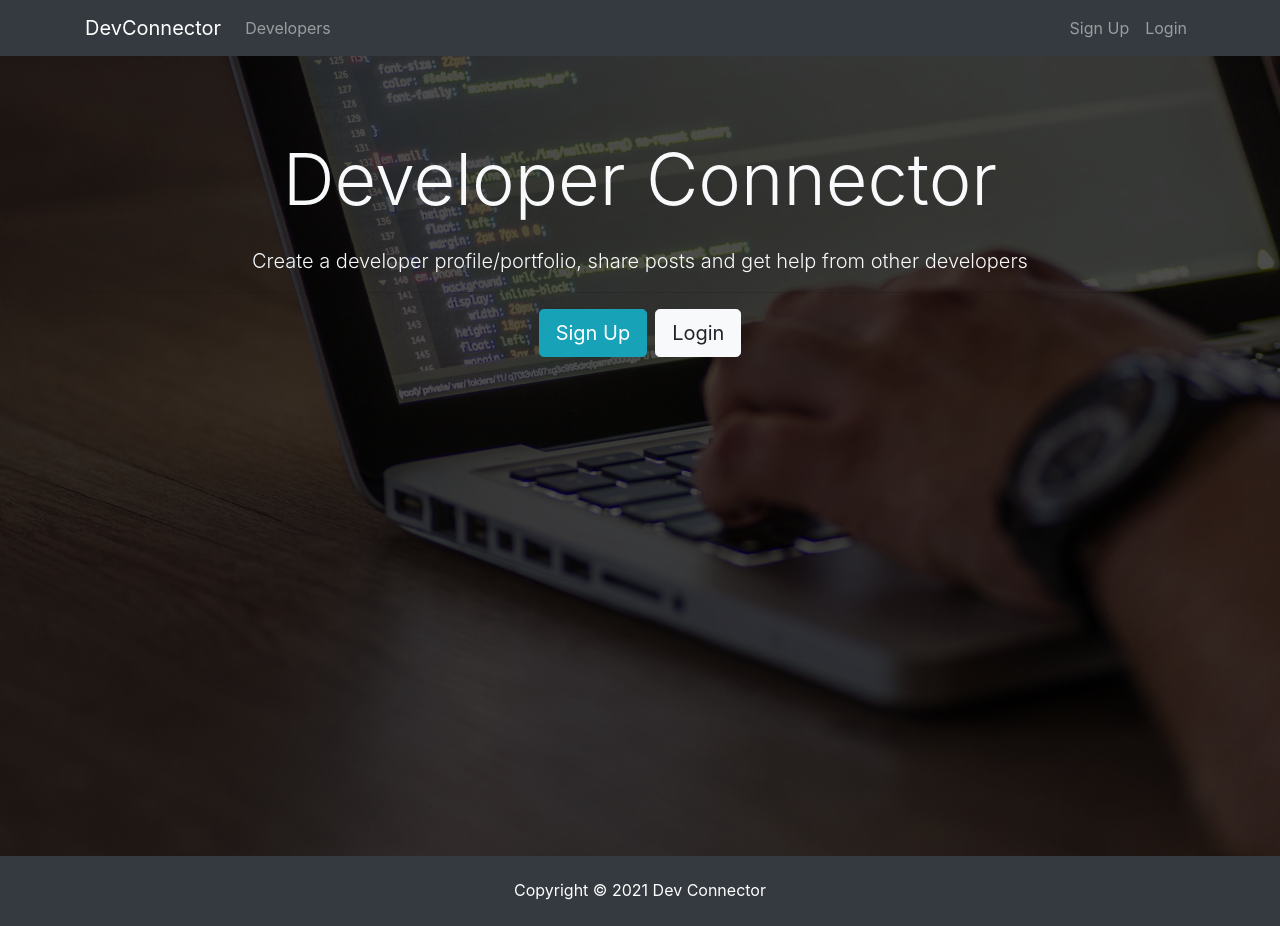
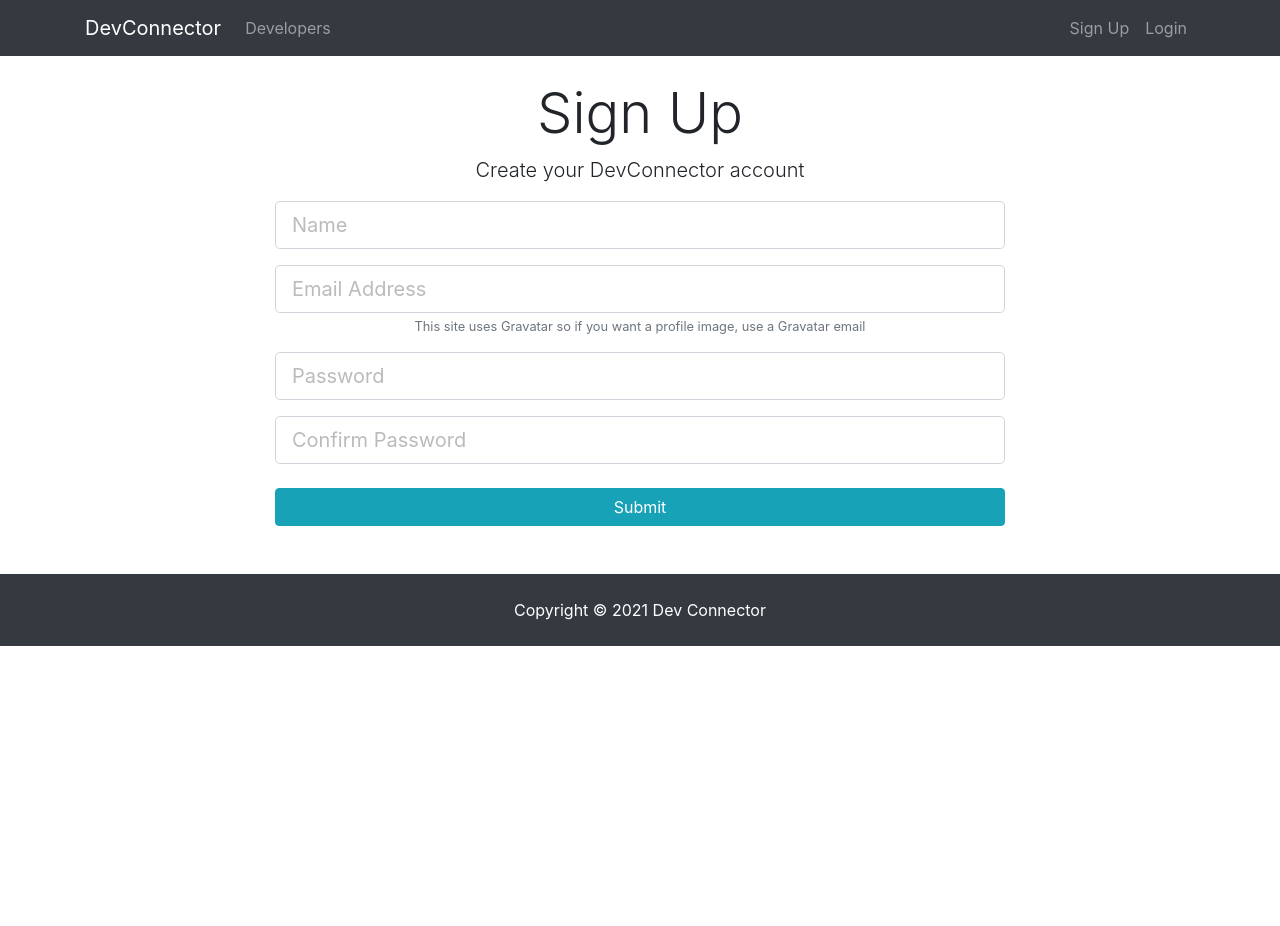
Before and after one commit to rupalidashore/DevConnector, a React (Create React App) app in the folder client/: page /register in a window 1280 px wide. After the commit the page ends 800 px from the top, so only its background shows below. Built offline with nearby package versions, Linux system fonts and the light colour scheme.

Commit message:
Ui to api for register

```diff
--- a/client/package.json
+++ b/client/package.json
@@ -6,8 +6,10 @@
     "@testing-library/jest-dom": "^5.14.1",
     "@testing-library/react": "^11.2.7",
     "@testing-library/user-event": "^12.8.3",
+    "axios": "^0.21.1",
     "react": "^17.0.2",
     "react-dom": "^17.0.2",
+    "react-router-dom": "^5.2.0",
     "react-scripts": "4.0.3",
     "web-vitals": "^1.1.2"
   },
@@ -35,6 +37,5 @@
       "last 1 safari version"
     ]
   },
-
   "proxy": "http://localhost:5000"
 }
--- a/client/src/App.js
+++ b/client/src/App.js
@@ -1,17 +1,28 @@
 
 import React , { Component } from 'react';
+import {BrowserRouter as Router, Route} from 'react-router-dom';
 import './App.css';
 import Footer from './components/layout/Footer';
 import Navbar from './components/layout/Navbar';
 import Landing from './components/layout/Landing';
+import Register from './components/auth/Register';
+import Login from './components/auth/Login';
+
 class App extends Component  {
  render() {
    return (
+     <Router>
     <div className="App">
       <Navbar />
-      <Landing />
+      <Route  exact path="/" component={Landing} />
+
+      <Route exact path="/register" component={Register} />
+
+      <Route exact path="/login" component={Login} />
+
       <Footer />
     </div>
+    </Router>
   );
  }
 }
--- /dev/null
+++ b/client/src/components/auth/Login.js
@@ -0,0 +1,28 @@
+import React, { Component } from 'react'
+
+ class Login extends Component {
+  render() {
+    return (
+      <div className="login">
+    <div className="container">
+      <div className="row">
+        <div className="col-md-8 m-auto">
+          <h1 className="display-4 text-center">Log In</h1>
+          <p className="lead text-center">Sign in to your DevConnector account</p>
+          <form action="dashboard.html">
+            <div className="form-group">
+              <input type="email" className="form-control form-control-lg" placeholder="Email Address" name="email" />
+            </div>
+            <div className="form-group">
+              <input type="password" className="form-control form-control-lg" placeholder="Password" name="password" />
+            </div>
+            <input type="submit" className="btn btn-info btn-block mt-4" />
+          </form>
+        </div>
+      </div>
+    </div>
+  </div>
+    )
+  }
+}
+export default Login;
--- /dev/null
+++ b/client/src/components/auth/Register.js
@@ -0,0 +1,81 @@
+import React, { Component } from 'react';
+import axios from 'axios';
+ class Register extends Component {
+  constructor(){
+    super();
+    this.state = {
+      name: '',
+      email:'',
+      password:'',
+      password2:'',
+      errors:{}
+  }
+  }
+
+  onChange(e){
+    this.setState({[e.target.name]:e.target.value})
+  }
+
+onSubmit(e){
+  e.preventDefault();
+
+  const newUser = {
+    name: this.state.name,
+    email: this.state.email,
+    password: this.state.password,
+    password2: this.state.password2
+  };
+
+  axios
+  .post('/api/users/register' , newUser)
+  .then(res => console.log(res.data))
+  .catch(err => console.log(err.response.data));
+
+
+}
+
+  render() {
+    return (
+      <div className="register">
+      <div className="container">
+        <div className="row">
+          <div className="col-md-8 m-auto">
+            <h1 className="display-4 text-center">Sign Up</h1>
+            <p className="lead text-center">Create your DevConnector account</p>
+            <form onSubmit={this.onSubmit.bind(this)}>
+              <div className="form-group">
+                <input type="text" className="form-control form-control-lg" placeholder="Name" name="name"
+                value={this.state.name}
+                onChange={this.onChange.bind(this)} />
+              </div>
+              <div className="form-group">
+                <input type="email" className="form-control form-control-lg" placeholder="Email Address"
+                  name="email"
+                 value={this.state.email}
+                 onChange={this.onChange.bind(this)}
+                />
+                <small className="form-text text-muted">This site uses Gravatar so if you want a profile image, use a Gravatar email</small>
+              </div>
+              <div className="form-group">
+                <input type="password" className="form-control form-control-lg" placeholder="Password" name="password"
+                 value={this.state.password}
+                 onChange={this.onChange.bind(this)}
+                />
+              </div>
+              <div className="form-group">
+                <input type="password" className="form-control form-control-lg" placeholder="Confirm Password" name="password2"
+                 value={this.state.password2}
+                 onChange={this.onChange.bind(this)}
+                />
+              </div>
+              <input type="submit" className="btn btn-info btn-block mt-4" />
+            </form>
+          </div>
+        </div>
+      </div>
+    </div>
+
+    )
+  }
+}
+export default Register;
--- a/client/src/components/layout/Landing.js
+++ b/client/src/components/layout/Landing.js
@@ -1,4 +1,5 @@
-import React, { Component } from 'react'
+import React, { Component } from 'react';
+import {Link} from 'react-router-dom'
 
  class Landing extends Component {
   render() {
@@ -13,8 +14,8 @@ import React, { Component } from 'react'
             </h1>
             <p className="lead"> Create a developer profile/portfolio, share posts and get help from other developers</p>
             <hr />
-            <a href="register.html" className="btn btn-lg btn-info mr-2">Sign Up</a>
-            <a href="login.html" className="btn btn-lg btn-light">Login</a>
+            <Link to="/register" className="btn btn-lg btn-info mr-2">Sign Up</Link>
+            <Link to="login.html" className="btn btn-lg btn-light">Login</Link>
           </div>
         </div>
       </div>
--- a/client/src/components/layout/Navbar.js
+++ b/client/src/components/layout/Navbar.js
@@ -1,4 +1,5 @@
-import React, { Component } from 'react'
+import React, { Component } from 'react';
+import {Link} from 'react-router-dom';
 
 class Navbar extends Component {
   render() {
@@ -6,7 +7,7 @@ class Navbar extends Component {
 
         <nav className="navbar navbar-expand-sm navbar-dark bg-dark mb-4">
     <div className="container">
-      <a className="navbar-brand" href="landing.html">DevConnector</a>
+      <Link className="navbar-brand" to="/">DevConnector</Link>
       <button className="navbar-toggler" type="button" data-toggle="collapse" data-target="#mobile-nav">
         <span className="navbar-toggler-icon"></span>
       </button>
@@ -21,10 +22,10 @@ class Navbar extends Component {
 
         <ul className="navbar-nav ml-auto">
           <li className="nav-item">
-            <a className="nav-link" href="register.html">Sign Up</a>
+            <Link className="nav-link" to="/register">Sign Up</Link>
           </li>
           <li className="nav-item">
-            <a className="nav-link" href="login.html">Login</a>
+            <Link className="nav-link" to="/login">Login</Link>
           </li>
         </ul>
       </div>
```
